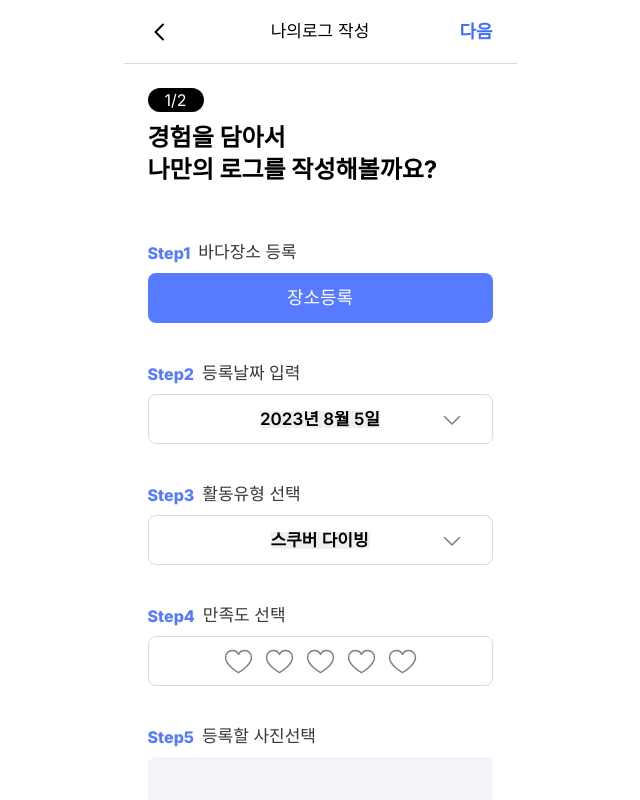
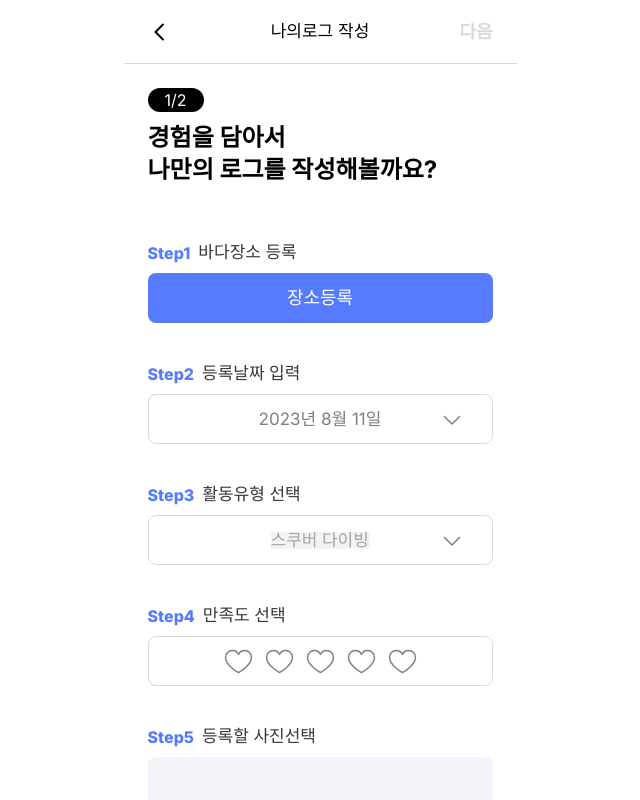
Before and after one commit to hondi-dive/new-fornt, a Next.js app: page /log in a window 1280 px wide. Shown: the top 800 px of the page, without its empty margins (320-960 px from the left). Built offline with nearby package versions, Linux system fonts and the light colour scheme; no server answers.

Commit message:
add: date picker add

```diff
--- a/src/app/log/page.tsx
+++ b/src/app/log/page.tsx
@@ -17,11 +17,14 @@ import Script from 'next/script';
 import { KakaoLatLng, KakaoMap } from '@/types/kakao';
 import PlacePicker from '@/components/page/log/PlacePicker';
 import { LogData } from '@/types/log';
+import ArrowDown from '@/assets/icons/arrowDown.svg';
+import { convertDashToKorean } from '@/utils/format';
 
 const NEXT_PUBLIC_KAKAO_KEY = process.env.NEXT_PUBLIC_KAKAO_APP_KEY;
 
 export default function Log() {
   const mapRef = useRef<HTMLDivElement>(null);
+  const dateRef = useRef<HTMLInputElement>(null);
   const [pageType, setPageType] = useState<'log' | 'logDetail'>('log');
   const [placeModal, setPlaceModal] = useState(false);
   const [latLng, setLatLng] = useState({ lat: 33.378306, lng: 126.5424 });
@@ -95,6 +98,7 @@ export default function Log() {
       nextComponent={
         pageType === 'log' ? (
           <button
+            disabled={!logData.place}
             onClick={() => setPageType('logDetail')}
             className="text-[#426BFF] text-lg font-semibold disabled:text-[#d9d9d9]"
           >
@@ -162,14 +166,27 @@ export default function Log() {
             </StepContainer>
 
             <StepContainer step={2} title="등록날짜 입력">
-              <Select>
-                <option>2023년 8월 5일</option>
-                <option>test2</option>
-              </Select>
+              <button
+                className={`relative h-[50px] flex items-center w-full border-[1px] border-[#d9d9d9] border-solid rounded-lg justify-center`}
+                onClick={() => dateRef?.current && dateRef.current.showPicker()}
+              >
+                <span className={`text-[17px] ${!logData.place ? 'text-[#7f7f7f]' : 'text-black'}`}>
+                  {convertDashToKorean(logData.date)}
+                </span>
+                <div className="absolute right-7">
+                  <ArrowDown />
+                </div>
+                <input
+                  ref={dateRef}
+                  type="date"
+                  className="absolute bottom-0 left-0 opacity-0"
+                  onChange={(e) => updateLogData('date', e.target.value)}
+                />
+              </button>
             </StepContainer>
 
             <StepContainer step={3} title="활동유형 선택">
-              <Select>
+              <Select disabled={!logData.place}>
                 <option>스쿠버 다이빙</option>
                 <option>test2</option>
               </Select>
```
